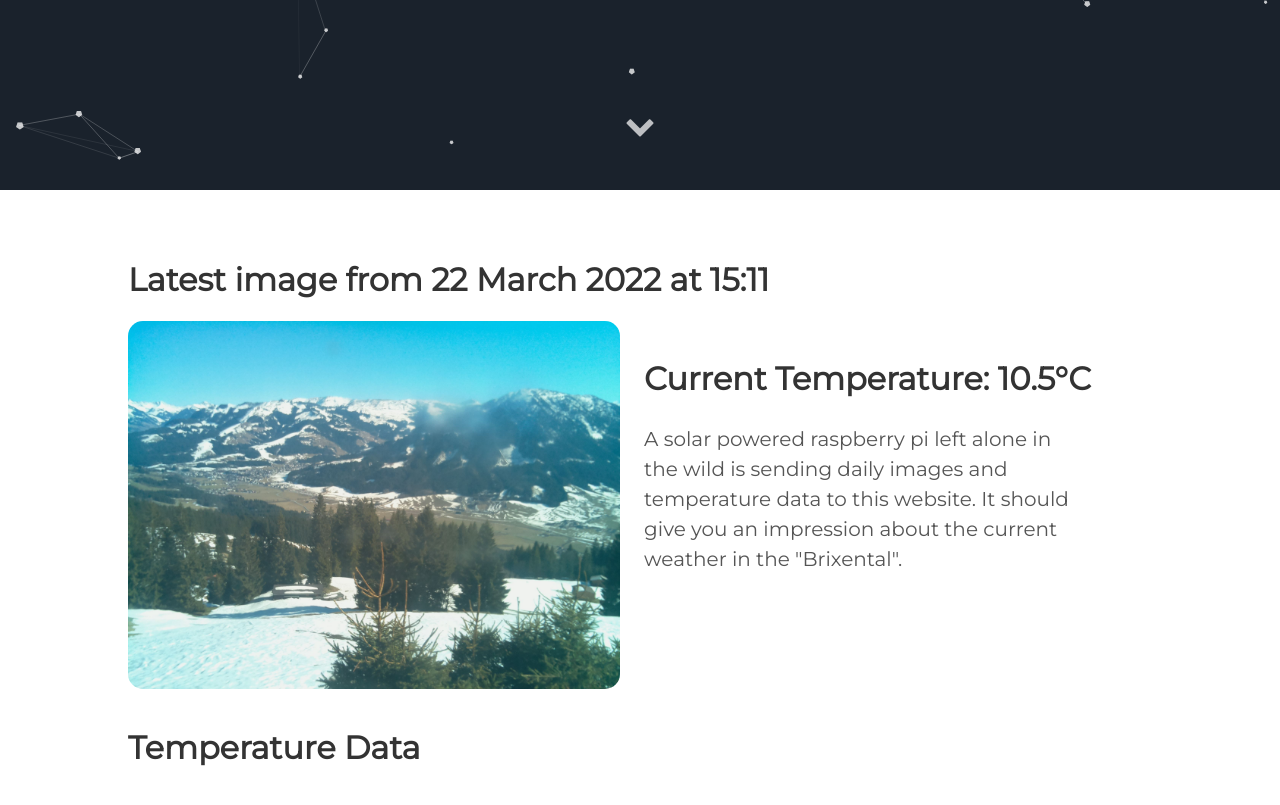
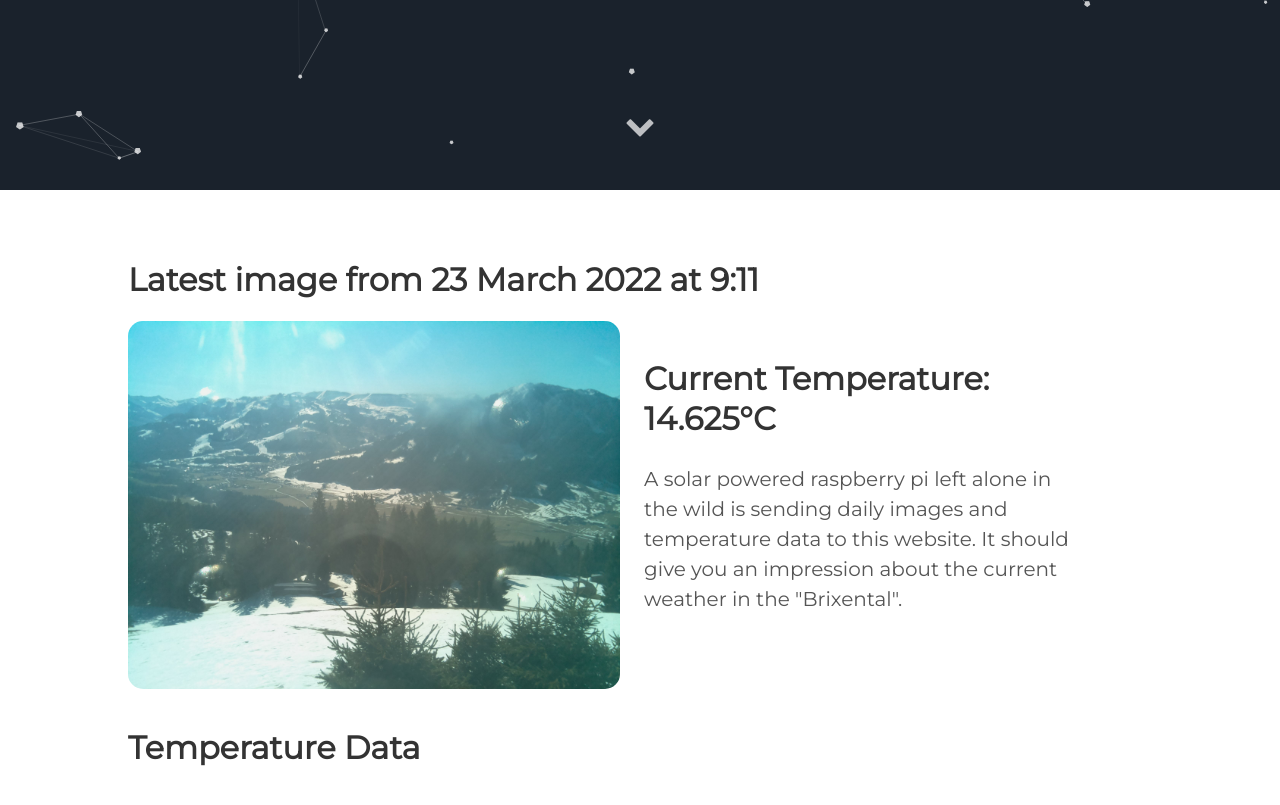
Before and after one commit to vektorious/vektorious.github.io, a Jekyll site: the page built from resources/huette.md, in a window 1280 px wide and 900 px high, scrolled down 710 px. Shown: the top 805 px of the window. Built offline with Jekyll 4.4.1, drawn with Linux system fonts in a browser that asks for light colours.

Commit message:
I'm a bot beep boop

```diff
--- a/resources/huette.md
+++ b/resources/huette.md
@@ -6,13 +6,13 @@ image: '/assets/img/'
 description: 'Live image from the Austrian alps'
 twitter_text: ' '
 ---
-## Latest image from 22 March 2022 at 15:11
+## Latest image from 23 March 2022 at  9:11
 <div class="huette">
   <div class="huette-image">
     <img src="{{ "/assets/img/huette.jpg" | prepend: site.baseurl }}">
   </div>
   <div class="huette-text">
-        <h2>Current Temperature: 10.5°C</h2>
+        <h2>Current Temperature: 14.625°C</h2>
         <p>A solar powered raspberry pi left alone in the wild is sending daily images and temperature data to this website. It should give you an impression about the current weather in the "Brixental".</p>
 
   </div>
```
Also changed, not shown: rpi-script/2022-03-23_090950.txt (renamed from rpi-script/2022-03-22_150950.txt, +5 -5 lines), rpi-script/huette.md (+2 -2 lines), assets/img/huette.jpg, assets/img/temp_plot.png, rpi-script/temp_plot.png, 1 other file.
